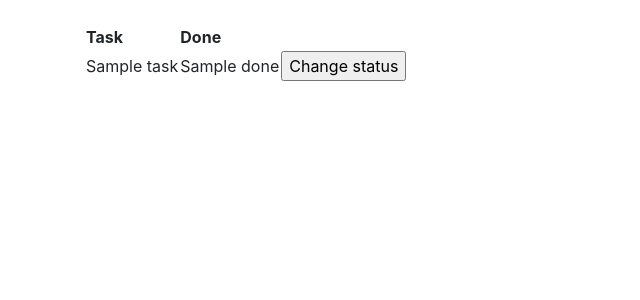
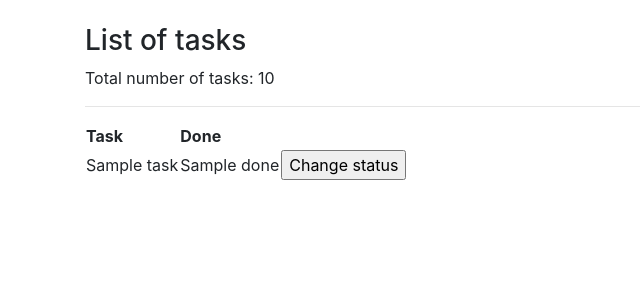
Before and after one commit to aarekr/todoApp, a Flask app: template application/templates/tasks/list.html in a window 1280 px wide. Shown: the part 56-356 px from the top of the page, without its empty margins (0-640 px from the left). Run offline with Flask 2, Linux system fonts and the light colour scheme; the template is opened without the code that fills it: most values are stand-ins (such as "Sample title", 1, 10 or a date in 2020); some libraries are stand-ins or nearby versions.

Commit message:
Total number of tasks, all users

```diff
--- a/application/tasks/views.py
+++ b/application/tasks/views.py
@@ -11,7 +11,7 @@ def tasks_form():
 
 @app.route("/tasks", methods=["GET"])
 def tasks_index():
-    return render_template("tasks/list.html", tasks = Task.query.all())
+    return render_template("tasks/list.html", tasks = Task.query.all(), total_number_of_tasks=Task.total_number_of_tasks())
 
 @app.route("/tasks/", methods=["POST"])
 @login_required #(role="ADMIN")
--- a/application/templates/tasks/list.html
+++ b/application/templates/tasks/list.html
@@ -1,6 +1,14 @@
 {% extends "layout.html" %}
 
 {% block body %}
+  <h3>List of tasks</h3>
+
+  {% if total_number_of_tasks is defined %}
+    {% for users in total_number_of_tasks %}
+      <p>Total number of tasks: {{ users.total }} </p><hr>
+    {% endfor %}
+  {% endif %}
+
   <table>
     <tr>
       <th>Task</th>
```
Also changed, not shown: application/tasks/models.py (+12 -0 lines).
